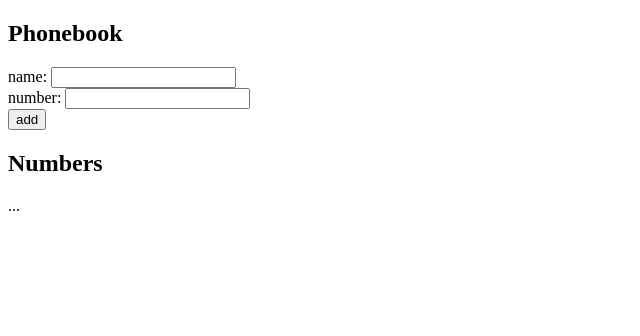
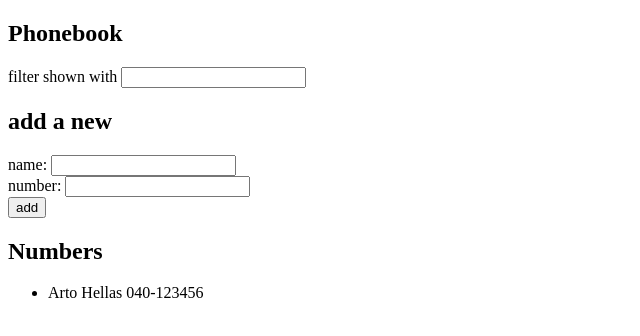
Before and after one commit to PaineDeOrz/FullStack-Open, a React (Vite) app in the folder phone_book/phone_book/: page / in a window 1280 px wide. Shown: the top 336 px of the page, without its empty margins (0-640 px from the left). Built offline with nearby package versions, Linux system fonts and the light colour scheme.

Commit message:
2.9 done

```diff
--- a/phone_book/phone_book/src/App.jsx
+++ b/phone_book/phone_book/src/App.jsx
@@ -6,6 +6,8 @@
   ])
   const [newName, setNewName] = useState('')
   const [newNumber, setNewNumber] = useState('')
+  const [showAll, setShowAll] = useState(true)
+  const [filter, setFilter] = useState('')
 
   const addPerson = (event) => {
     event.preventDefault()
@@ -35,9 +37,22 @@
     setNewNumber(event.target.value)
   }
 
+  const handleFilterChange = (event) => {
+    setShowAll(false)
+    setFilter(event.target.value)
+  }
+
+  const personsToShow = showAll
+    ? persons
+    : persons.filter(person => person.name.toLowerCase().includes(filter.toLowerCase()))
+
   return (
     <div>
       <h2>Phonebook</h2>
+      <div>
+        filter shown with <input value={filter} onChange={handleFilterChange}/>
+      </div>
+      <h2>add a new</h2>
       <form onSubmit={addPerson}>
         <div>name: <input value={newName} onChange={handleNameChange}/></div>
         <div>number: <input value={newNumber} onChange={handleNumberChange}/></div>
@@ -46,7 +61,9 @@
         </div>
       </form>
       <h2>Numbers</h2>
-      ...
+      <ul>
+        {personsToShow.map(person => <li key={person.name}>{person.name} {person.number}</li>)}
+      </ul>
     </div>
   )
 }
```
